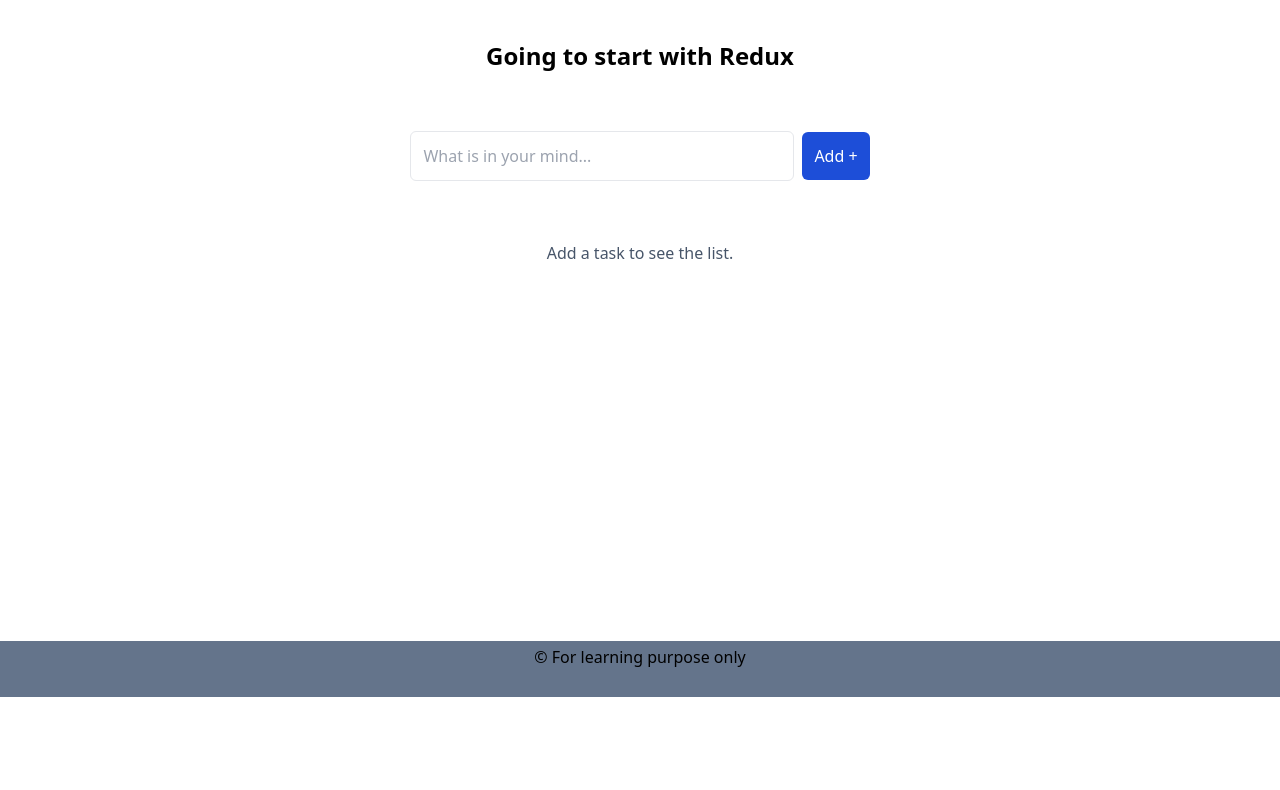
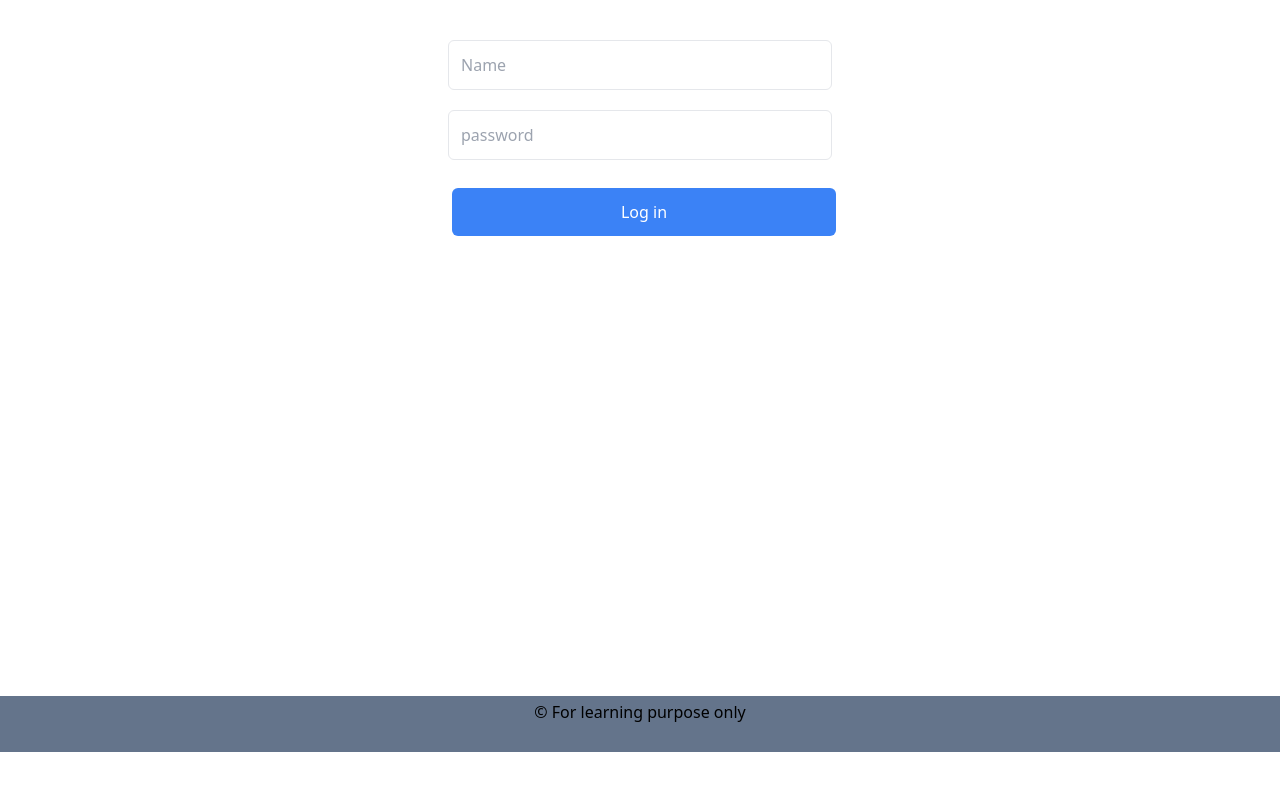
Before and after one commit to kaniz-naqvi/EMS, a React (Vite) app: page / in a window 1280 px wide. Shown: the top 790 px of the page. Built offline with nearby package versions, Linux system fonts and the light colour scheme; the HTML template or start-up script is replaced by a standard one.

Commit message:
add login page to practice 2 slices(reducers) in redux

```diff
--- a/src/App.jsx
+++ b/src/App.jsx
@@ -2,14 +2,23 @@ import React from "react";
 import InputField from "./components/InputField";
 import TodoList from "./components/TodoList";
 import Footer from "./components/Footer";
-
+import LoginPage from "./components/LoginPage";
+import { useSelector } from "react-redux";
 export default function App() {
+  const isLogin = useSelector((state) => state.user.isLoggedIn);
+  const userName = useSelector((state) => state.user.userName);
   return (
     <>
       <div className="text-center pt-10">
-        <h1 className="text-2xl font-semibold">Going to start with Redux</h1>
-        <InputField />
-        <TodoList />
+        {!isLogin && <LoginPage />}
+        {isLogin && (
+          <>
+            <h1 className="text-2xl font-semibold">Welcome {userName}!</h1>
+            <InputField />
+            <TodoList />
+          </>
+        )}
+
         <Footer />
       </div>
     </>
--- a/src/components/InputField.jsx
+++ b/src/components/InputField.jsx
@@ -8,9 +8,11 @@ const InputField = () => {
   const todos = useSelector((state) => state.todos);
   const editTodoId = useSelector((state) => state.editingTodoId);
   useEffect(() => {
-    const todo = todos.find((i) => i.id == editTodoId);
-    if (editTodoId) {
-      setInput(todo.text);
+    if (todos.length > 0) {
+      const todo = todos.find((i) => i.id == editTodoId);
+      if (editTodoId) {
+        setInput(todo.text);
+      }
     } else {
       setInput("");
     }
--- /dev/null
+++ b/src/components/LoginPage.jsx
@@ -0,0 +1,55 @@
+import React, { useState } from "react";
+import { useDispatch } from "react-redux";
+import { setLogIn } from "../store/userSlice";
+const LoginPage = () => {
+  const dispatch = useDispatch();
+
+  const [field, setField] = useState({ name: "", password: "" });
+  const handleChange = (e) => {
+    const { name, value } = e.target;
+    setField((prevField) => ({
+      ...prevField,
+      [name]: value,
+    }));
+  };
+  function handleLogIn(e) {
+    const { name, password } = field;
+    e.preventDefault();
+    dispatch(setLogIn({ name: name, password: password }));
+    setField({ name: "", password: "" });
+  }
+  return (
+    <>
+      <form
+        onSubmit={(e) => handleLogIn(e)}
+        className="flex flex-col items-center gap-5 min-h-[82dvh]"
+      >
+        <input
+          type="text"
+          name="name"
+          placeholder="Name"
+          value={field.name}
+          onChange={(e) => handleChange(e)}
+          className="border rounded-md p-3 lg:w-96  w-[90%]"
+        />
+
+        <input
+          type="text"
+          name="password"
+          placeholder="password"
+          value={field.password}
+          onChange={(e) => handleChange(e)}
+          className="border rounded-md p-3 lg:w-96  w-[90%]"
+        />
+        <button
+          type="submit"
+          className="text-white rounded-md lg:ms-2 p-3  lg:w-96 mt-2 w-[90%]  bg-blue-500"
+        >
+          Log in
+        </button>
+      </form>
+    </>
+  );
+};
+
+export default LoginPage;
--- a/src/store/store.js
+++ b/src/store/store.js
@@ -1,7 +1,7 @@
 import { configureStore } from "@reduxjs/toolkit";
 import TodoReducer from "./todoSlice";
+import user from "./userSlice";
 const store = configureStore({
-  reducer: TodoReducer,
+  reducer: { todos: TodoReducer, user: user },
 });
-
 export default store;
--- /dev/null
+++ b/src/store/userSlice.js
@@ -0,0 +1,22 @@
+import { createSlice } from "@reduxjs/toolkit";
+
+const initialState = {
+  userName: "",
+  password: "",
+  isLoggedIn: false,
+};
+
+const userSlice = createSlice({
+  name: "user",
+  initialState,
+  reducers: {
+    setLogIn: (state, action) => {
+      const { name, password } = action.payload;
+      state.userName = name;
+      state.password = password;
+      state.isLoggedIn = true;
+    },
+  },
+});
+export const { setLogIn } = userSlice.actions;
+export default userSlice.reducer;
```
Also changed, not shown: 1 other file (tests, documents, lock files or other folders).
